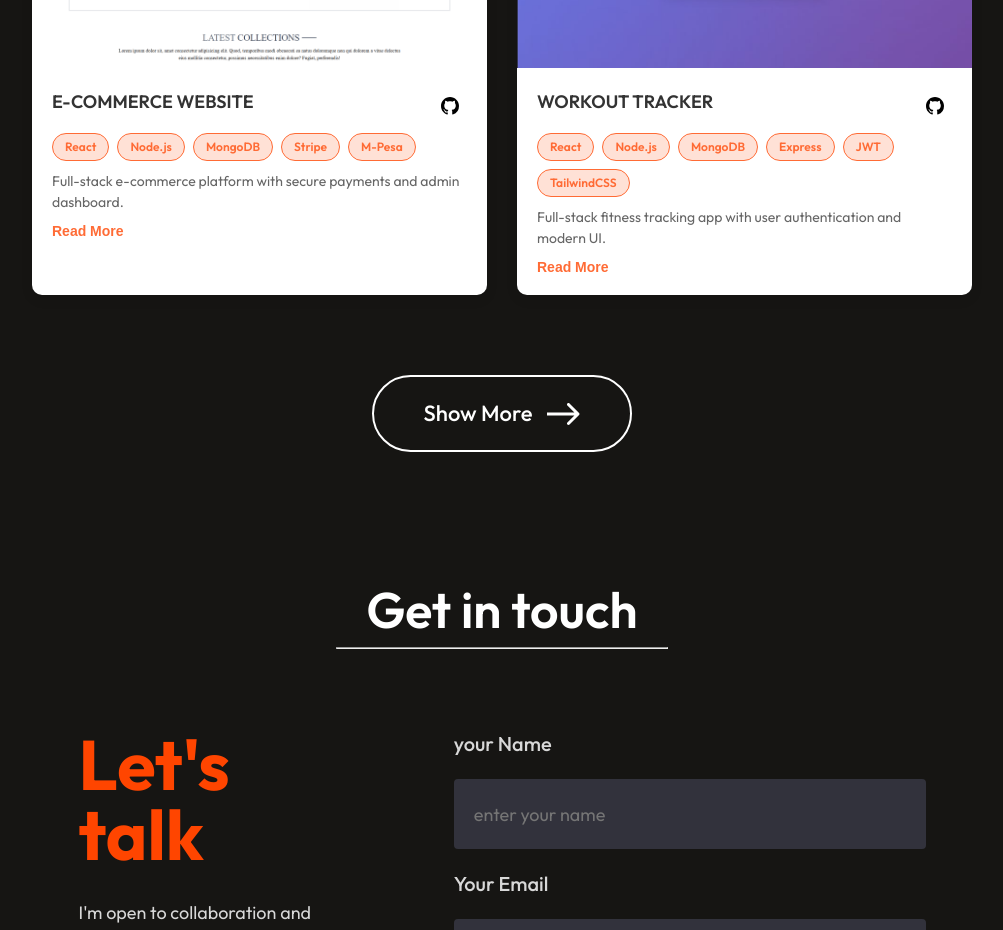
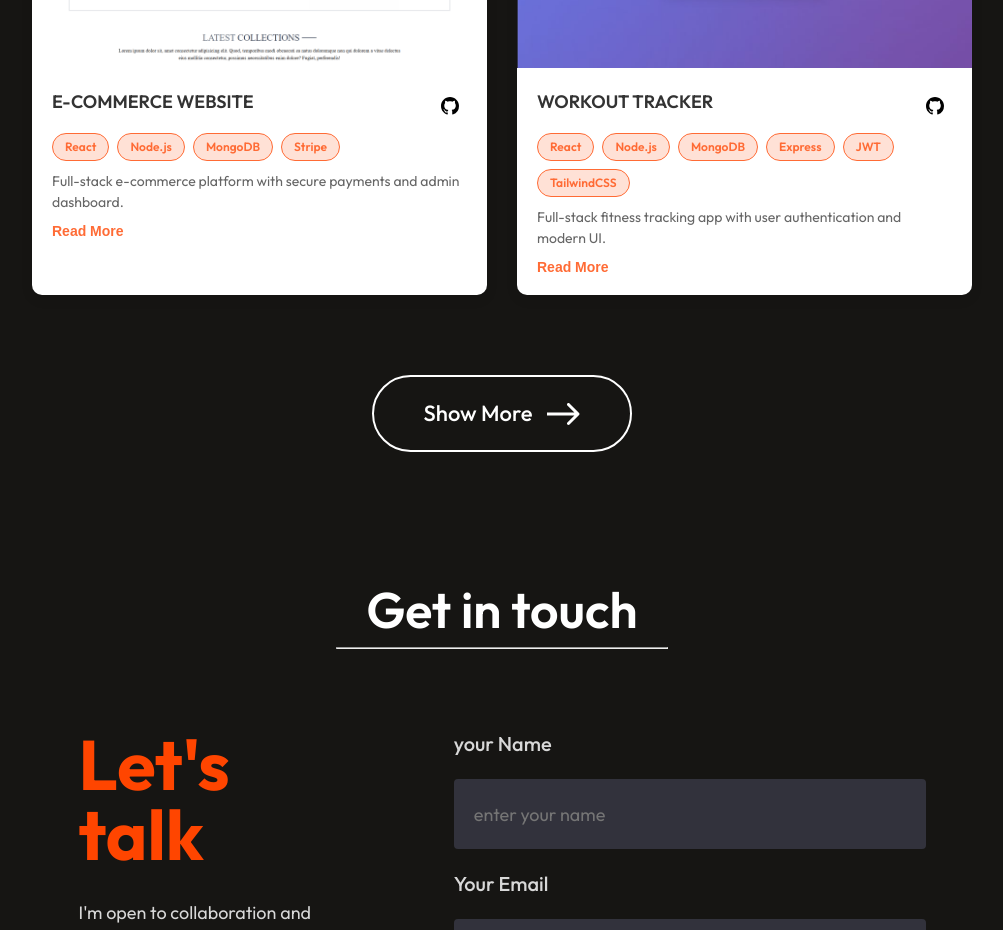
Before and after one commit to iankala/portfolio, a React (Vite) app: page / in a window 1280 px wide. Shown: the part 3340-4270 px from the top of the page, without its empty margins (138-1141 px from the left). Built offline with nearby package versions, Linux system fonts and the light colour scheme.

Commit message:
Add  portfolio

```diff
--- a/src/assets/mywork_data.js
+++ b/src/assets/mywork_data.js
@@ -8,8 +8,8 @@ const mywork_data = [
         w_name:"E-COMMERCE WEBSITE",
         w_img:work1,
         w_short_desc:"Full-stack e-commerce platform with secure payments and admin dashboard.",
-        w_desc:"A full-stack e-commerce platform built with the MERN stack, featuring secure Stripe payment integration, M-Pesa STK Push for mobile payments, dynamic product catalog, shopping cart functionality, and an intuitive admin dashboard for inventory management. Deployed on Render and Vercel for seamless performance.",
-        w_tech:["React", "Node.js", "MongoDB", "Stripe", "M-Pesa"],
+        w_desc:"A full-stack e-commerce platform built with the MERN stack, featuring secure Stripe payment integration, dynamic product catalog, shopping cart functionality, and an intuitive admin dashboard for inventory management. Deployed on Render and Vercel for seamless performance.",
+        w_tech:["React", "Node.js", "MongoDB", "Stripe"],
         w_github:"https://github.com/iankala/e-commerce-website",
         w_live:"https://e-commerce-frontend-five-virid.vercel.app/",
         w_icon: github_icon,
```
